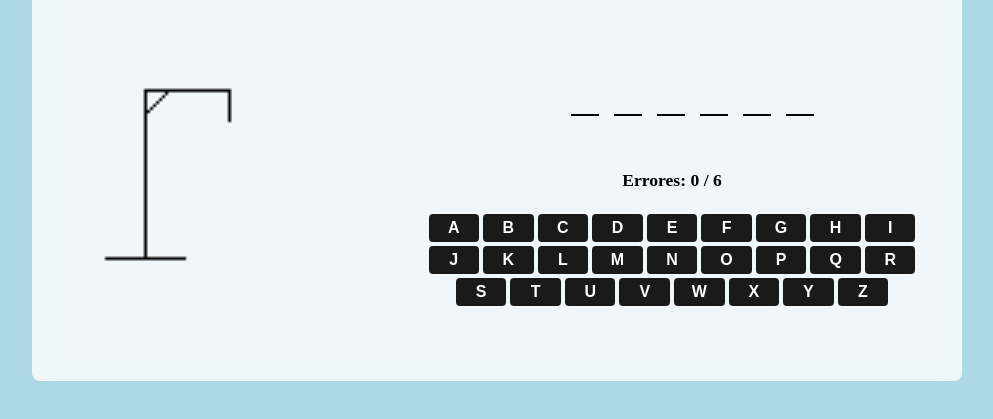
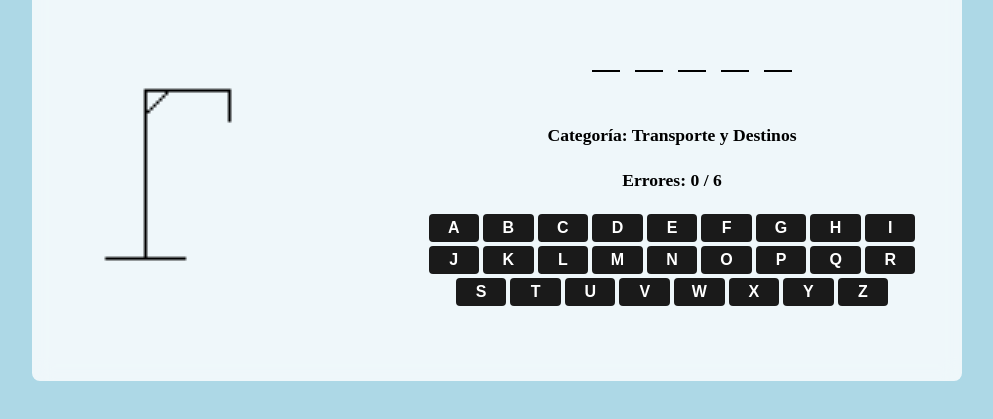
Before and after one commit to filiprendon/Juego-ahorcado, a plain HTML site: page ahorcado/juegoAhorcado.html in a window 1280 px wide. Shown: the part 159-578 px from the top of the page, without its empty margins (143-1136 px from the left). Drawn offline with Linux system fonts and the light colour scheme; a web font is replaced by a local one.

Commit message:
Categorias + info

```diff
--- a/ahorcado/juegoAhorcado.html
+++ b/ahorcado/juegoAhorcado.html
@@ -17,6 +17,10 @@
         </div>
         <div class="game-box">
             <ul class="palabra"></ul>
+            <h4 class="categoria">
+                Categoría:
+                <b></b>
+            </h4>
             <h4 class="errores">
                 Errores:
                 <b>0 / 6</b>
@@ -32,7 +36,8 @@
     <div id="juegoGanado" class="juego-ganado">
         <div class="contenido-juego-ganado">
             <span class="close" onclick="cerrarPopup()">&times;</span>
-            <p>Felicidades, has acertado la palabra</p>
+            <p id="txtGanado"></p>
+            <p class="info"></p>
             <button onclick="volverAJugar()">Volver a jugar</button>
         </div>
     </div>
@@ -41,7 +46,8 @@
     <div id="juegoPerdido" class="juego-perdido">
         <div class="contenido-juego-perdido">
             <span class="close" onclick="cerrarPopup()">&times;</span>
-            <p>Vaya, has perdido, no pasa nada, puedes intentarlo de nuevo</p>
+            <p id="txtPerdido"></p>
+            <p class="info"></p>
             <button onclick="volverAJugar()">Volver a jugar</button>
         </div>
     </div>
--- a/ahorcado/script.js
+++ b/ahorcado/script.js
@@ -9,11 +9,43 @@ const teclado = document.querySelector(".teclado");
 const verificacion = document.getElementsByClassName("letra adivinada");
 
 
-const palabras = [
-    'avioneta', 'playa', 'maleta', 'pasaporte', 'hotel', 'mapa', 'excursion', 'explorar', 'cultura', 'aventura',
-    'viajero', 'monte', 'equipaje', 'guia', 'reserva', 'turismo', 'destino', 'travesia', 'adventure', 'descubrir',
-    'itinerario', 'naturaleza', 'tradiciones', 'monumento', 'oceano', 'isla', 'exploración', 'fotografia', 'transporte'
+const palabrasCategorias = [
+    { palabra: "avioneta", categoria: "Transporte y Destinos", info: "Una pequeña aeronave utilizada para vuelos cortos." },
+    { palabra: "playa", categoria: "Transporte y Destinos", info: "Una extensión de arena y agua en la costa." },
+    { palabra: "monte", categoria: "Transporte y Destinos", info: "Una elevación de terreno más alta que una colina." },
+    { palabra: "destino", categoria: "Transporte y Destinos", info: "El lugar al que alguien se dirige o viaja." },
+    { palabra: "oceano", categoria: "Transporte y Destinos", info: "Una vasta extensión de agua salada." },
+    { palabra: "isla", categoria: "Transporte y Destinos", info: "Un pedazo de tierra rodeado de agua." },
+    { palabra: "crucero", categoria: "Transporte y Destinos", info: "Un viaje en barco de placer." },
+    { palabra: "excursion", categoria: "Actividades y Experiencias", info: "Un viaje breve con propósitos recreativos." },
+    { palabra: "explorar", categoria: "Actividades y Experiencias", info: "Descubrir un lugar desconocido." },
+    { palabra: "cultura", categoria: "Actividades y Experiencias", info: "Las creencias, valores y tradiciones de un grupo de personas." },
+    { palabra: "aventura", categoria: "Actividades y Experiencias", info: "Una experiencia emocionante y riesgosa." },
+    { palabra: "viajero", categoria: "Actividades y Experiencias", info: "Una persona que viaja por placer o negocio." },
+    { palabra: "turismo", categoria: "Actividades y Experiencias", info: "La industria de viajes y recreación." },
+    { palabra: "travesia", categoria: "Actividades y Experiencias", info: "Un viaje largo y difícil." },
+    { palabra: "descubrir", categoria: "Actividades y Experiencias", info: "Encontrar algo nuevo o desconocido." },
+    { palabra: "naturaleza", categoria: "Actividades y Experiencias", info: "El mundo natural, incluyendo plantas y animales." },
+    { palabra: "tradiciones", categoria: "Actividades y Experiencias", info: "Prácticas culturales transmitidas de generación en generación." },
+    { palabra: "monumento", categoria: "Actividades y Experiencias", info: "Una estructura con valor histórico o cultural." },
+    { palabra: "exploracion", categoria: "Actividades y Experiencias", info: "La acción de investigar o descubrir territorios desconocidos." },
+    { palabra: "fotografia", categoria: "Actividades y Experiencias", info: "El arte de capturar imágenes con una cámara." },
+    { palabra: "maleta", categoria: "Equipamiento y Preparativos", info: "Un contenedor para llevar ropa y pertenencias en un viaje." },
+    { palabra: "pasaporte", categoria: "Equipamiento y Preparativos", info: "Un documento de identificación para viajar internacionalmente." },
+    { palabra: "hotel", categoria: "Equipamiento y Preparativos", info: "Un lugar para alojarse durante un viaje." },
+    { palabra: "mapa", categoria: "Equipamiento y Preparativos", info: "Una representación gráfica de una región geográfica." },
+    { palabra: "equipaje", categoria: "Equipamiento y Preparativos", info: "Las pertenencias que llevas contigo en un viaje." },
+    { palabra: "guia", categoria: "Equipamiento y Preparativos", info: "Un libro o persona que proporciona información sobre un lugar." },
+    { palabra: "reserva", categoria: "Equipamiento y Preparativos", info: "Hacer una reserva para asegurar un servicio o alojamiento." },
+    { palabra: "itinerario", categoria: "Equipamiento y Preparativos", info: "Un plan detallado de actividades en un viaje." },
+    { palabra: "transporte", categoria: "Equipamiento y Preparativos", info: "Los medios utilizados para moverse de un lugar a otro." }
 ];
+
+
+
+// Para cookies
+const nombreUsuario = document.getElementById('nombreUsuario');
+const btnInicio = document.getElementById('btnInicio');
 
 
 
@@ -35,7 +67,7 @@ const initGame = (button, letraClicada) => {
         button.style.backgroundColor = "red";
     }
     button.disabled = true;
-
+    console.log(letraClicada);
     textoErrores.innerText = `${errores} / ${maxErrores}`;
     verificarSolucion();
     // console.log(palabraActual.length);
@@ -55,11 +87,14 @@ seleccionarPalabraRandom();
 
 // Funciones
 function seleccionarPalabraRandom() {
-    const palabraSeleccionada = palabras[Math.floor(Math.random() * palabras.length)];
+    const {palabra, categoria, info} = palabrasCategorias[Math.floor(Math.random() * palabrasCategorias.length)];
+    palabraActual = palabra;
+    document.querySelector(".categoria b").innerHTML = categoria;
+    displayPalabra.innerHTML = palabra.split("").map(() => `<li class="letra"></li>`).join("");
 
-    palabraActual = palabraSeleccionada;
-    displayPalabra.innerHTML = palabraSeleccionada.split("").map(() => `<li class="letra"></li>`).join("");
-    console.log(palabraSeleccionada);
+    console.log(palabraActual);
+    console.log(categoria);
+    console.log(info);
 }
 
 function iniciarJuego() {
@@ -81,20 +116,79 @@ function verificarSolucion(){
     }
 }
 
-function popupjuegoGanado(){
+function popupjuegoGanado(info){
     document.getElementById('juegoGanado').style.display = "block";
+    document.getElementById('txtGanado').innerHTML="Felicidades, has acertado la palabra";
+    document.querySelector('.info p').innerHTML= info;
 }
+
+function popupjuegoPerdido(info){
+    document.getElementById('juegoPerdido').style.display = "block";
+    document.getElementById('txtPerdido').innerHTML="Has perdido, la palabra era: " + palabraActual;
+    document.querySelector('.info p').innerHTML= info;
+}
+
 function cerrarPopup(){
     document.getElementById('juegoGanado').style.display = "none";
     document.getElementById('juegoPerdido').style.display = "none";
 }
-function popupjuegoPerdido(){
-    document.getElementById('juegoPerdido').style.display = "block";
-}
+
 
 function volverAJugar(){
     location.reload();
 }
+
+
+
+// COOKIES
+// function guardarProgreso(){
+//     const estadoJuego ={
+//         nombreUsuario: nombreUsuario,
+//         palabraActual: palabraActual,
+//         numErrores: errores,
+//         letrasAdivinadas: letraClicada
+//     }
+// }
+
+
+
+
+
+
+
+
+
+
+
+
+
+
+
+
+
+
+
+
+
+
+
+
+
+
+
+
+
+
+
+
+
+
+
+
+
+
+
+
 // function guardarProgreso() {
 //     const estadoJuego = {
 //         palabraActual: palabraActual,
```
